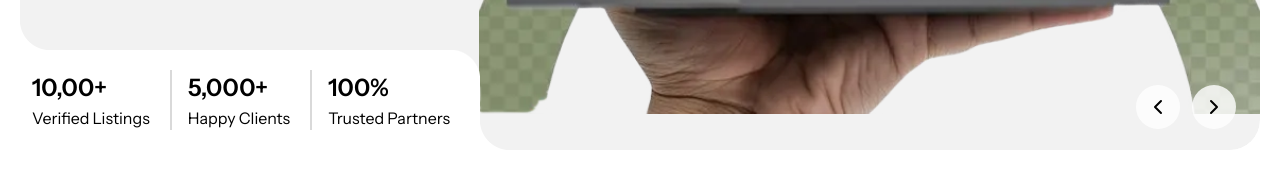
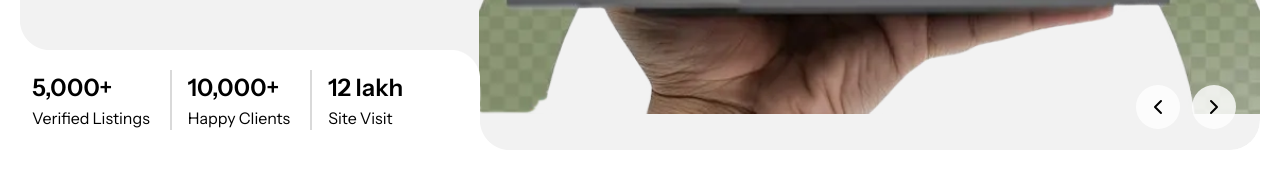
Before and after one commit to CybexelDev/BuyselWebApp, a React (Vite) app in the folder BuyselFE/: page / in a window 1280 px wide. Shown: the part 590-770 px from the top of the page. Built offline with nearby package versions, Linux system fonts and the light colour scheme; no server answers; a web font is replaced by a local one.

Commit message:
Update statistics in Hero component

```diff
--- a/BuyselFE/src/Layouts/Home/Hero/Hero.jsx
+++ b/BuyselFE/src/Layouts/Home/Hero/Hero.jsx
@@ -101,16 +101,16 @@ useEffect(() => {
       </div>
       <div className="flex md:gap-5 gap-2 md:pr-5 pr-2 absolute mb-[-80px] md:mb-5 left-8 bottom-[80px] z-10">
         <div className=''>
-          <p className=' md:text-[24px] text-[18px] font-semibold instrument-sans'>10,00+</p>
+          <p className=' md:text-[24px] text-[18px] font-semibold instrument-sans'>5,000+</p>
           <p className='instrument-sans md:text-[16px] text-[13px]'>Verified Listings</p>
         </div>
         <div className='count'>
-          <p className='md:text-[24px] text-[18px] font-semibold instrument-sans'>5,000+</p>
+          <p className='md:text-[24px] text-[18px] font-semibold instrument-sans'>10,000+</p>
           <p className='instrument-sans md:text-[16px] text-[13px]'>Happy Clients</p>
         </div>
         <div className='count'>
-          <p className=' font-semibold md:text-[24px] text-[18px] instrument-sans'>100%</p>
-          <p className='instrument-sans md:text-[16px] text-[13px]'>Trusted Partners</p>
+          <p className=' font-semibold md:text-[24px] text-[18px] instrument-sans'>12 lakh</p>
+          <p className='instrument-sans md:text-[16px] text-[13px]'>Site Visit</p>
         </div>
       </div>
 
```
